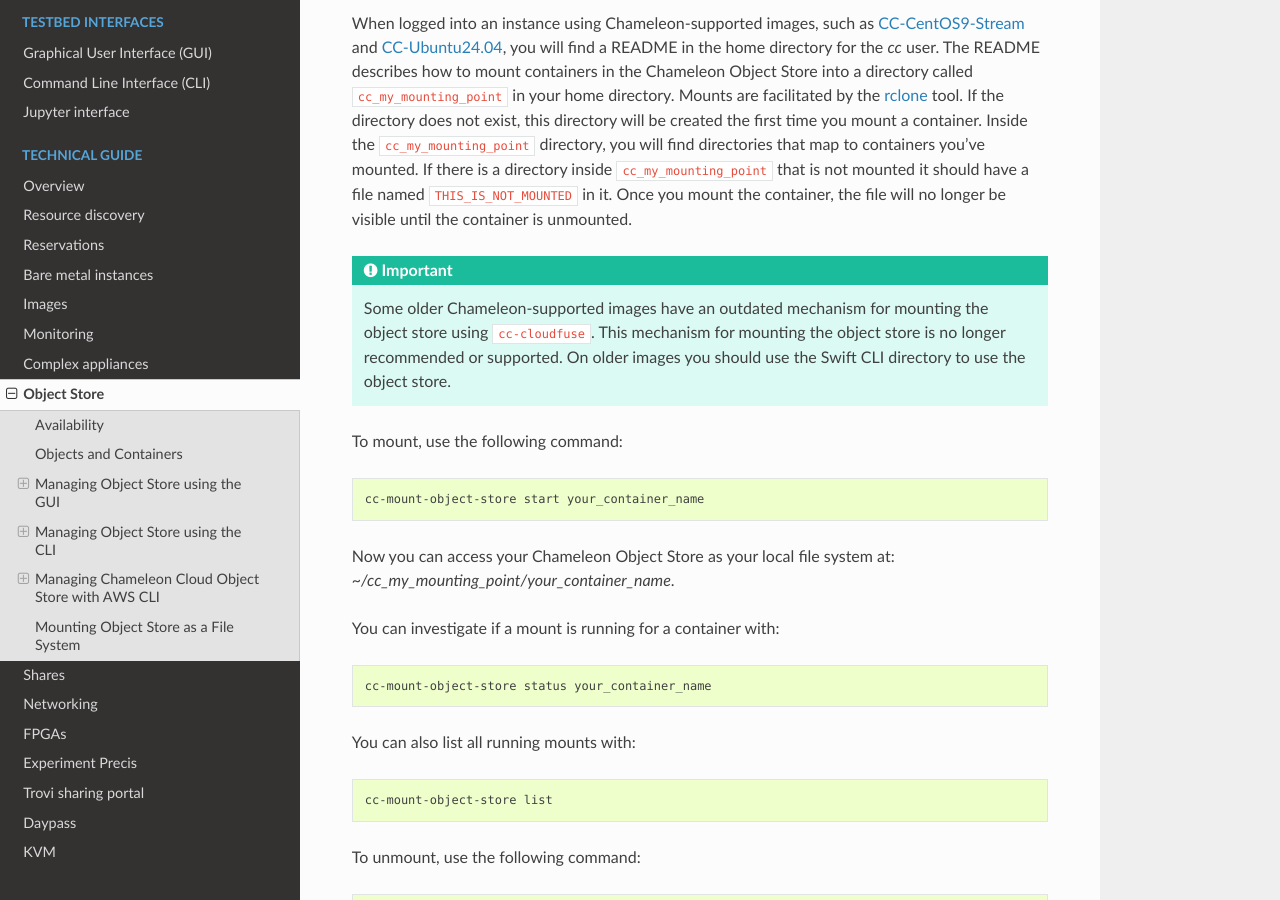
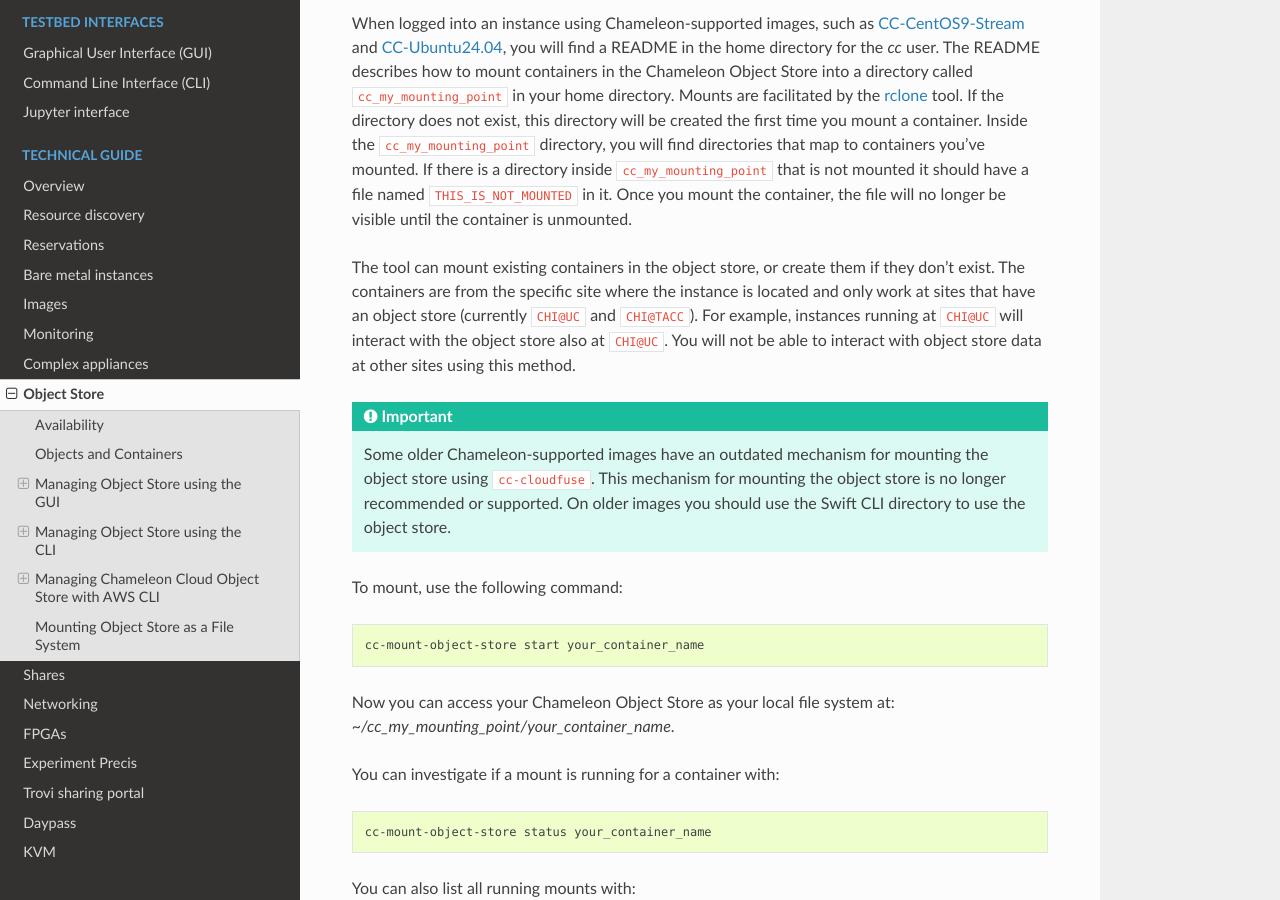
Before and after one commit to ChameleonCloud/docs, a Sphinx documentation site: the page built from source/technical/swift.rst, in a window 1280 px wide and 900 px high, scrolled down 9416 px. Built offline with Sphinx 7.4.7 and the Read the Docs theme 3.1.0, drawn with Linux system fonts in a browser that asks for light colours.

Commit message:
Address PR feedback: Add note about container location for sites

```diff
--- a/source/technical/swift.rst
+++ b/source/technical/swift.rst
@@ -386,6 +386,14 @@ that map to containers you've mounted. If there is a directory inside
 ``THIS_IS_NOT_MOUNTED`` in it. Once you mount the container, the file
 will no longer be visible until the container is unmounted.
 
+The tool can mount existing containers in the object store, or create them
+if they don't exist. The containers are from the specific site where the
+instance is located and only work at sites that have an object store
+(currently ``CHI@UC`` and ``CHI@TACC``). For example, instances running at
+``CHI@UC`` will interact with the object store also at ``CHI@UC``. You will
+not be able to interact with object store data at other sites using this
+method.
+
 .. important::
 
    Some older Chameleon-supported images have an outdated mechanism for mounting
```
